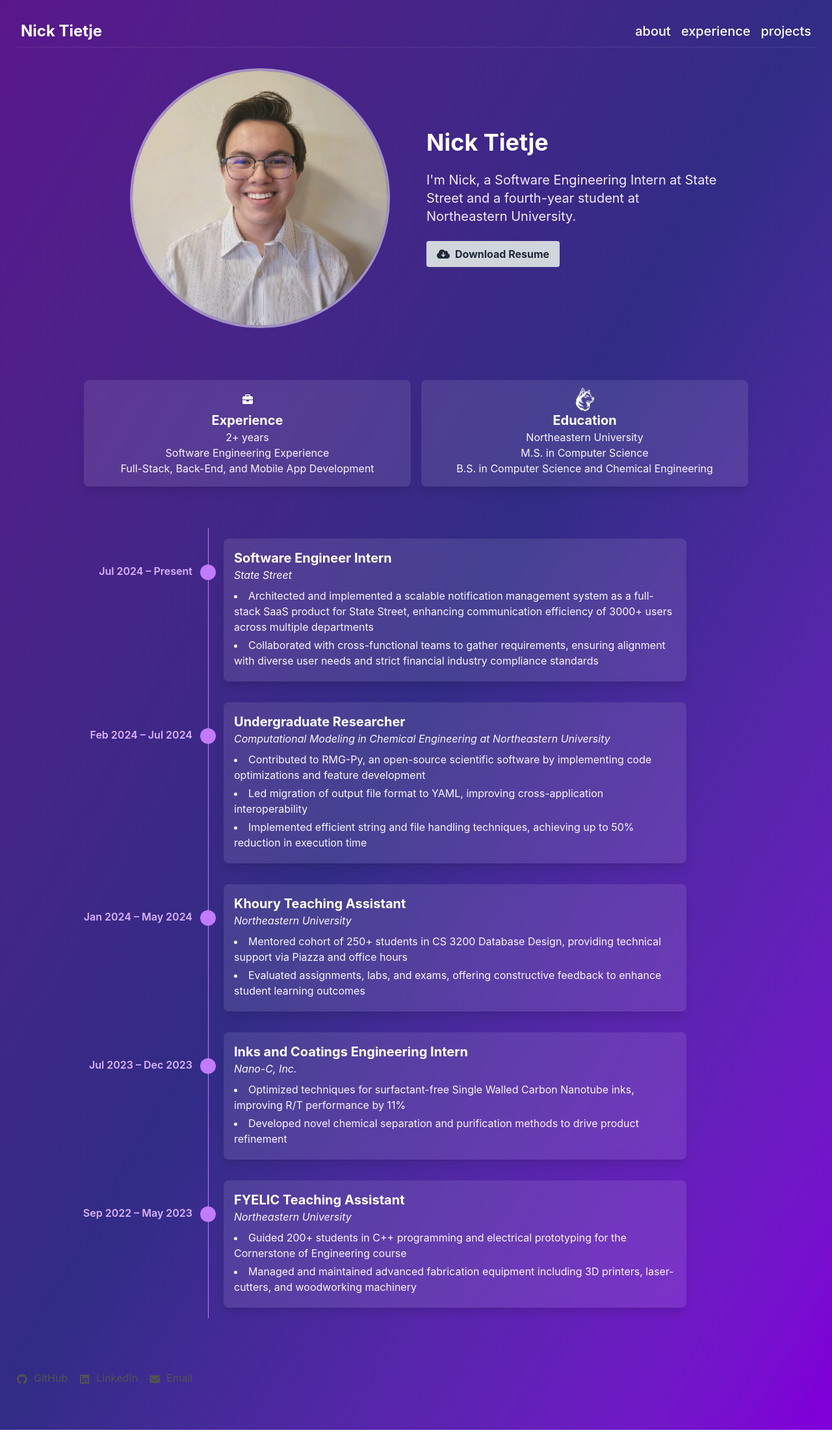
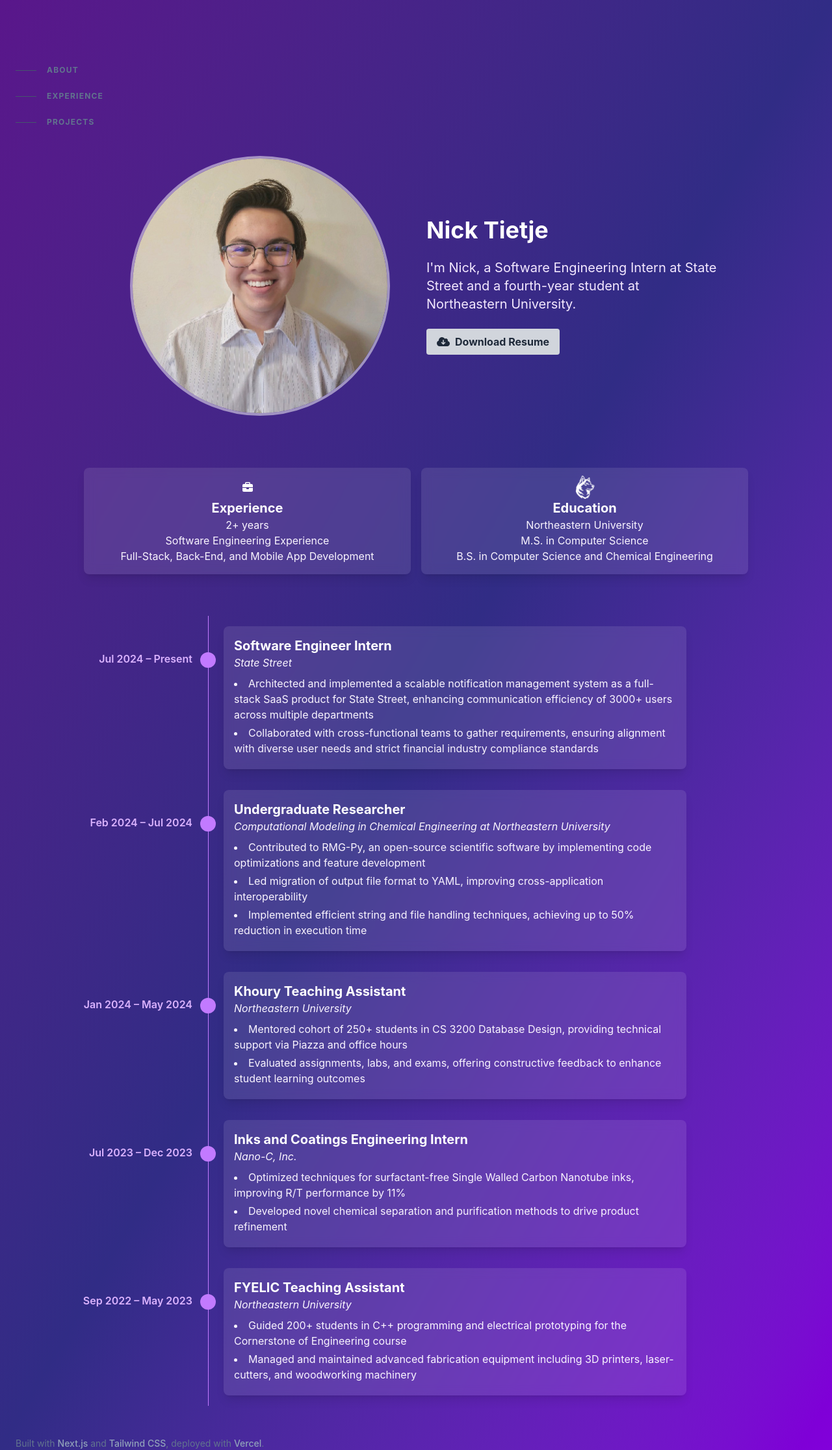
Before and after one commit to ntietje1/personal-website, a Next.js app: page / in a window 1280 px wide. Shown: the whole page at 65% size. Before the commit the page ends 2201 px from the top, so only its background shows below. Built offline with nearby package versions, Linux system fonts and the light colour scheme.

Commit message:
begin refactor

```diff
--- a/app/components/footer.tsx
+++ b/app/components/footer.tsx
@@ -1,65 +1,101 @@
-import { FontAwesomeIcon } from "@fortawesome/react-fontawesome";
-import { faGithub, faLinkedin } from "@fortawesome/free-brands-svg-icons";
-import { faEnvelope } from "@fortawesome/free-solid-svg-icons";
+// import { FontAwesomeIcon } from "@fortawesome/react-fontawesome";
+// import { faGithub, faLinkedin } from "@fortawesome/free-brands-svg-icons";
+// import { faEnvelope } from "@fortawesome/free-solid-svg-icons";
 
-function ArrowIcon() {
+// function ArrowIcon() {
+//   return (
+//     <svg
+//       width="12"
+//       height="12"
+//       viewBox="0 0 12 12"
+//       fill="none"
+//       xmlns="http://www.w3.org/2000/svg"
+//     >
+//       <path
+//         d="M2.07102 11.3494L0.963068 10.2415L9.2017 1.98864H2.83807L2.85227 0.454545H11.8438V9.46023H10.2955L10.3097 3.09659L2.07102 11.3494Z"
+//         fill="currentColor"
+//       />
+//     </svg>
+//   );
+// }
+
+export default function Footer(): React.ReactElement {
   return (
-    <svg
-      width="12"
-      height="12"
-      viewBox="0 0 12 12"
-      fill="none"
-      xmlns="http://www.w3.org/2000/svg"
-    >
-      <path
-        d="M2.07102 11.3494L0.963068 10.2415L9.2017 1.98864H2.83807L2.85227 0.454545H11.8438V9.46023H10.2955L10.3097 3.09659L2.07102 11.3494Z"
-        fill="currentColor"
-      />
-    </svg>
+    <footer className="max-w-md pb-16 text-sm text-slate-500 sm:pb-0">
+      <p>
+        Built with{" "}
+        <a
+          href="https://nextjs.org/"
+          className="font-medium text-slate-400 hover:text-teal-300 focus-visible:text-teal-300"
+          target="_blank"
+          rel="noreferrer noopener"
+          aria-label="Next.js (opens in a new tab)"
+        >
+          Next.js
+        </a>{" "}
+        and{" "}
+        <a
+          href="https://tailwindcss.com/"
+          className="font-medium text-slate-400 hover:text-teal-300 focus-visible:text-teal-300"
+          target="_blank"
+          rel="noreferrer noopener"
+          aria-label="Tailwind CSS (opens in a new tab)"
+        >
+          Tailwind CSS
+        </a>
+        , deployed with{" "}
+        <a
+          href="https://vercel.com/"
+          className="font-medium text-slate-400 hover:text-teal-300 focus-visible:text-teal-300"
+          target="_blank"
+          rel="noreferrer noopener"
+          aria-label="Vercel (opens in a new tab)"
+        >
+          Vercel
+        </a>
+        .{" "}
+      </p>
+    </footer>
+
+    // <footer className="mb-16">
+    //   <ul className="font-sm mt-8 flex flex-col space-x-0 space-y-2 text-neutral-600 md:flex-row md:space-x-4 md:space-y-0 dark:text-neutral-300">
+    //     <li>
+    //       <a
+    //         className="flex items-center transition-all hover:text-neutral-800 dark:hover:text-neutral-100"
+    //         rel="noopener noreferrer"
+    //         target="_blank"
+    //         href="https://github.com/ntietje1"
+    //       >
+    //         <FontAwesomeIcon icon={faGithub} className="w-5 h-5" />
+    //         <p className="ml-2 h-7">GitHub</p>
+    //       </a>
+    //     </li>
+    //     <li>
+    //       <a
+    //         className="flex items-center transition-all hover:text-neutral-800 dark:hover:text-neutral-100"
+    //         rel="noopener noreferrer"
+    //         target="_blank"
+    //         href="https://www.linkedin.com/in/nicholas-tietje/"
+    //       >
+    //         <FontAwesomeIcon icon={faLinkedin} className="w-5 h-5" />
+    //         <p className="ml-2 h-7">LinkedIn</p>
+    //       </a>
+    //     </li>
+    //     <li>
+    //       <a
+    //         className="flex items-center transition-all hover:text-neutral-800 dark:hover:text-neutral-100"
+    //         rel="noopener noreferrer"
+    //         target="_blank"
+    //         href="mailto:tietje.n@northeastern.edu"
+    //       >
+    //         <FontAwesomeIcon icon={faEnvelope} className="w-5 h-5" />
+    //         <p className="ml-2 h-7">Email</p>
+    //       </a>
+    //     </li>
+    //   </ul>
+    //   {/* <p className="mt-8 text-neutral-600 dark:text-neutral-300">
+    //     © {new Date().getFullYear()} MIT Licensed
+    //   </p> */}
+    // </footer>
   );
 }
-
-export default function Footer() {
-  return (
-    <footer className="mb-16">
-      <ul className="font-sm mt-8 flex flex-col space-x-0 space-y-2 text-neutral-600 md:flex-row md:space-x-4 md:space-y-0 dark:text-neutral-300">
-        <li>
-          <a
-            className="flex items-center transition-all hover:text-neutral-800 dark:hover:text-neutral-100"
-            rel="noopener noreferrer"
-            target="_blank"
-            href="https://github.com/ntietje1"
-          >
-            <FontAwesomeIcon icon={faGithub} className="w-5 h-5" />
-            <p className="ml-2 h-7">GitHub</p>
-          </a>
-        </li>
-        <li>
-          <a
-            className="flex items-center transition-all hover:text-neutral-800 dark:hover:text-neutral-100"
-            rel="noopener noreferrer"
-            target="_blank"
-            href="https://www.linkedin.com/in/nicholas-tietje/"
-          >
-            <FontAwesomeIcon icon={faLinkedin} className="w-5 h-5" />
-            <p className="ml-2 h-7">LinkedIn</p>
-          </a>
-        </li>
-        <li>
-          <a
-            className="flex items-center transition-all hover:text-neutral-800 dark:hover:text-neutral-100"
-            rel="noopener noreferrer"
-            target="_blank"
-            href="mailto:tietje.n@northeastern.edu"
-          >
-            <FontAwesomeIcon icon={faEnvelope} className="w-5 h-5" />
-            <p className="ml-2 h-7">Email</p>
-          </a>
-        </li>
-      </ul>
-      {/* <p className="mt-8 text-neutral-600 dark:text-neutral-300">
-        © {new Date().getFullYear()} MIT Licensed
-      </p> */}
-    </footer>
-  );
-}
--- a/app/components/nav.tsx
+++ b/app/components/nav.tsx
@@ -1,36 +1,53 @@
-import Link from "next/link";
+// import Link from "next/link";
 
-const navItems = {
-  "/": {
-    name: "about",
-  },
-  "/experience": {
-    name: "experience",
-  },
-  "/projects": {
-    name: "projects",
-  },
-};
+// const navItems = {
+//   "/": {
+//     name: "about",
+//   },
+//   "/experience": {
+//     name: "experience",
+//   },
+//   "/projects": {
+//     name: "projects",
+//   },
+// };
 
-export function Navbar() {
+export default function NavMenu(): React.ReactElement {
   return (
-    <header className="w-full py-2 px-4 sm:px-1 lg:px-2 flex justify-between items-center border-b border-white/10">
-      <div className="text-2xl font-bold">Nick Tietje</div>
-      <nav>
-        <ul className="flex space-x-4">
-          {Object.entries(navItems).map(([path, { name }]) => {
-            return (
-              <Link
-                key={path}
-                href={path}
-                className="text-xl font-medium hover:text-purple-200 transition-colors hover:shadow-lg transition-shadow"
-              >
-                {name}
-              </Link>
-            );
-          })}
-        </ul>
-      </nav>
-    </header>
+    <nav className="nav hidden lg:block" aria-label="In-page jump links">
+      <ul className="mt-16 w-max">
+        {["About", "Experience", "Projects"].map((item) => (
+          <li key={item}>
+            <a
+              className="group flex items-center py-3"
+              href={`#${item.toLowerCase()}`}
+            >
+              <span className="nav-indicator mr-4 h-px w-8 bg-slate-600 transition-all group-hover:w-16 group-hover:bg-slate-200 group-focus-visible:w-16 group-focus-visible:bg-slate-200 motion-reduce:transition-none"></span>
+              <span className="nav-text text-xs font-bold uppercase tracking-widest text-slate-500 group-hover:text-slate-200 group-focus-visible:text-slate-200">
+                {item}
+              </span>
+            </a>
+          </li>
+        ))}
+      </ul>
+    </nav>
+    // <header className="w-full py-2 px-4 sm:px-1 lg:px-2 flex justify-between items-center border-b border-white/10">
+    //   <div className="text-2xl font-bold">Nick Tietje</div>
+    //   <nav>
+    //     <ul className="flex space-x-4">
+    //       {Object.entries(navItems).map(([path, { name }]) => {
+    //         return (
+    //           <Link
+    //             key={path}
+    //             href={path}
+    //             className="text-xl font-medium hover:text-purple-200 transition-colors hover:shadow-lg transition-shadow"
+    //           >
+    //             {name}
+    //           </Link>
+    //         );
+    //       })}
+    //     </ul>
+    //   </nav>
+    // </header>
   );
 }
--- a/app/layout.tsx
+++ b/app/layout.tsx
@@ -2,7 +2,7 @@ import "./global.css";
 import type { Metadata } from "next";
 import { GeistSans } from "geist/font/sans";
 import { GeistMono } from "geist/font/mono";
-import { Navbar } from "./components/nav";
+import NavMenu from "./components/nav";
 import { Analytics } from "@vercel/analytics/react";
 import { SpeedInsights } from "@vercel/speed-insights/next";
 import Footer from "./components/footer";
@@ -55,7 +55,7 @@ export default function RootLayout({
       <body className="antialiased">
         <div className="flex flex-col min-h-screen bg-gradient-to-br from-purple-900 via-indigo-900 to-purple-700 text-white">
           <main className="flex-auto min-w-0 mt-6 flex flex-col px-4 md:px-6">
-            <Navbar />
+            <NavMenu />
             {children}
             <Footer />
             <Analytics />
```
